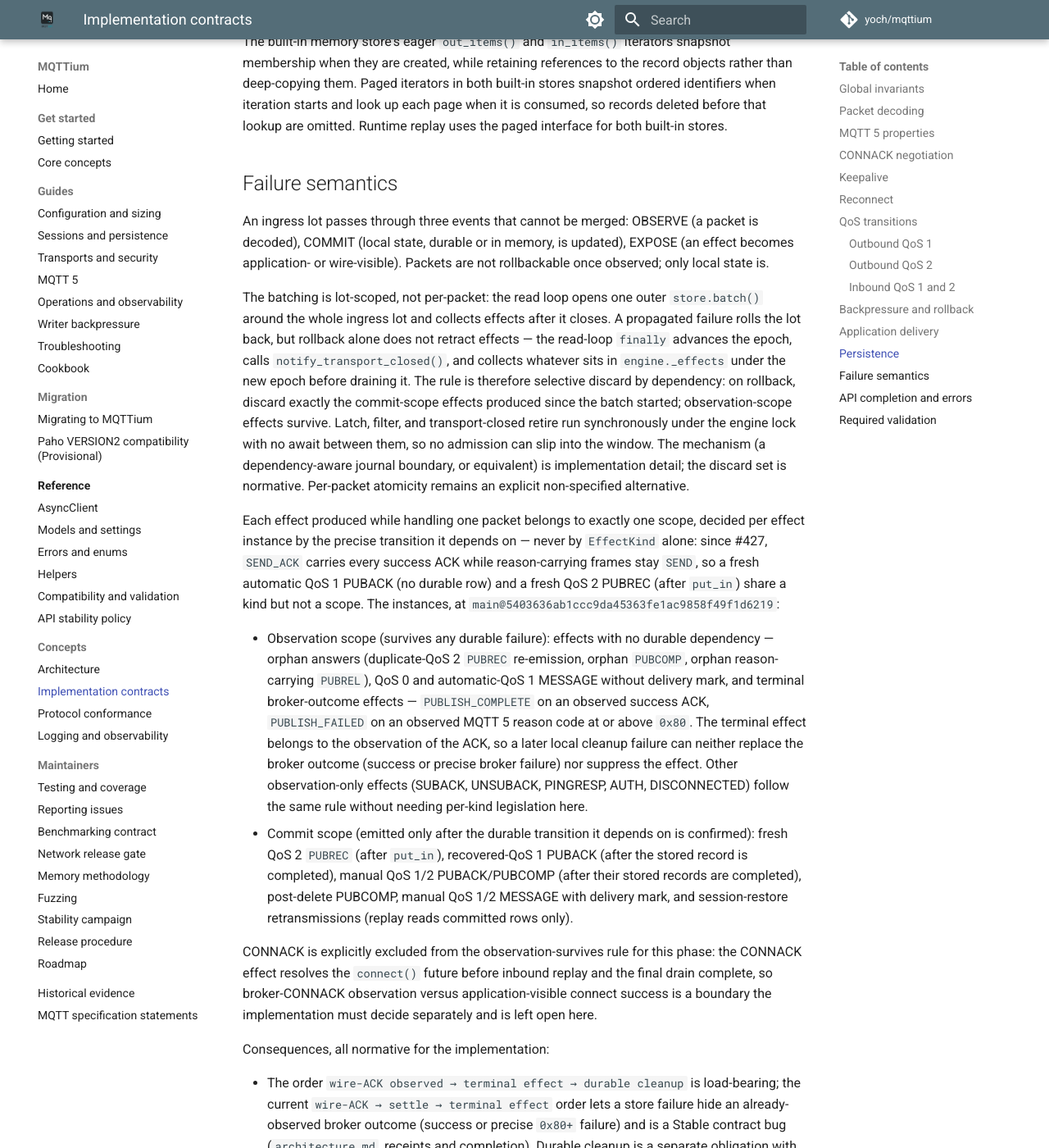
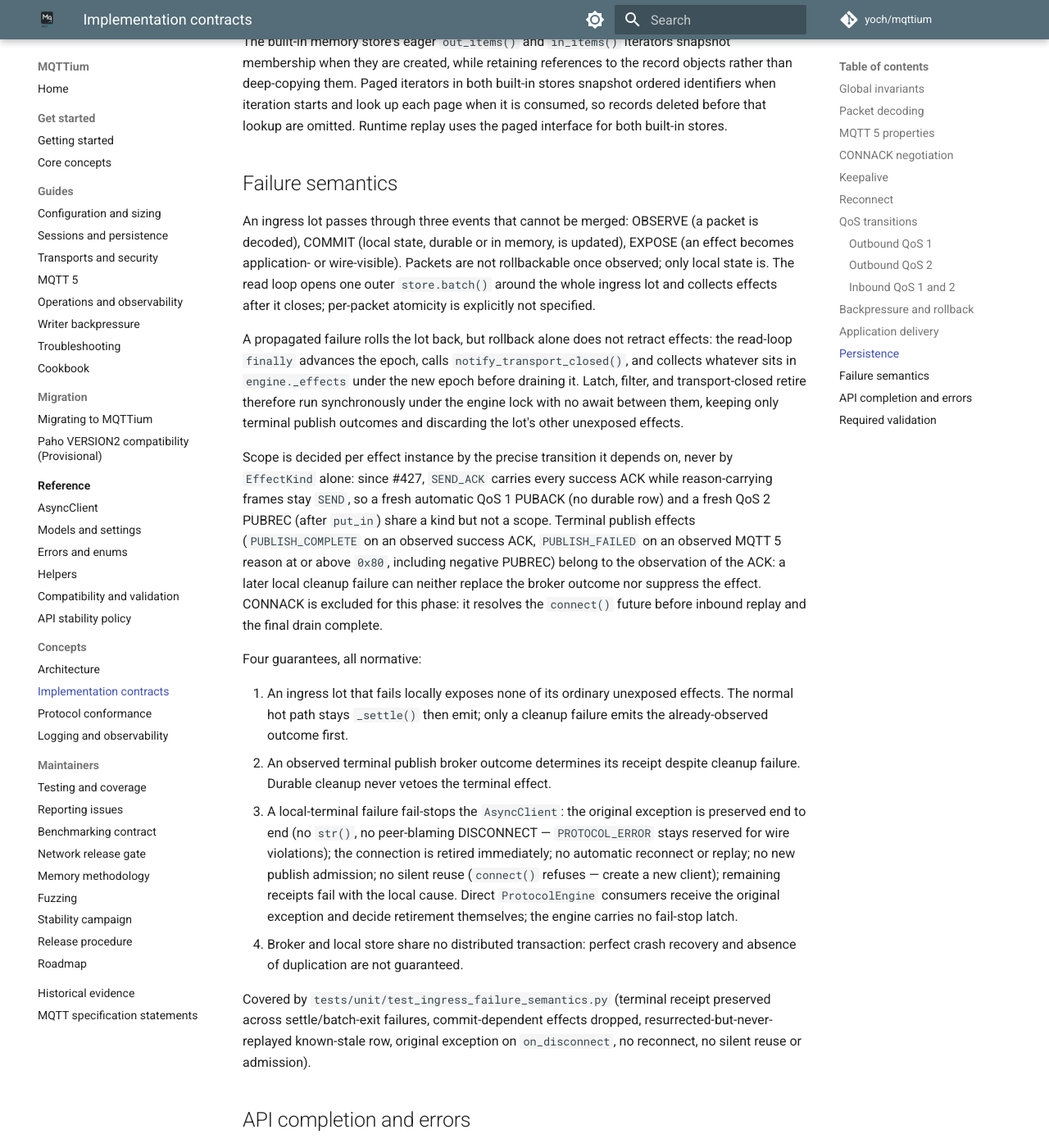
Before and after one commit to yoch/mqttium, an MkDocs documentation site: the page built from docs/implementation-guide.md, in a window 1280 px wide and 1400 px high, scrolled down 5767 px. Shown: the whole window at 82% size. Built offline with MkDocs 1.6.1 and Material for MkDocs 9.7.7, drawn with Linux system fonts in a browser that asks for light colours; comment, search, counter and statistics services are not loaded; some of the changed text lies outside the part shown.

Commit message:
fix: block publish after fail-stop, reclassify local store divergence

```diff
--- a/docs/implementation-guide.md
+++ b/docs/implementation-guide.md
@@ -245,117 +245,52 @@ replay uses the paged interface for both built-in stores.
 An ingress lot passes through three events that cannot be merged: OBSERVE (a
 packet is decoded), COMMIT (local state, durable or in memory, is updated),
 EXPOSE (an effect becomes application- or wire-visible). Packets are not
-rollbackable once observed; only local state is.
+rollbackable once observed; only local state is. The read loop opens one
+outer `store.batch()` around the whole ingress lot and collects effects after
+it closes; per-packet atomicity is explicitly not specified.
 
-The batching is lot-scoped, not per-packet: the read loop opens one outer
-`store.batch()` around the whole ingress lot and collects effects after it
-closes. A propagated failure rolls the lot back, but rollback alone does not
-retract effects — the read-loop `finally` advances the epoch, calls
+A propagated failure rolls the lot back, but rollback alone does not retract
+effects: the read-loop `finally` advances the epoch, calls
 `notify_transport_closed()`, and collects whatever sits in `engine._effects`
-under the new epoch before draining it. The rule is therefore selective
- discard by dependency: on rollback, discard exactly the commit-scope effects
- produced since the batch started; observation-scope effects survive. Latch,
- filter, and transport-closed retire run synchronously under the engine lock
- with no await between them, so no admission can slip into the window. The
- mechanism (a dependency-aware journal boundary, or equivalent) is
- implementation detail; the discard set is normative. Per-packet atomicity
- remains an explicit non-specified alternative.
+under the new epoch before draining it. Latch, filter, and transport-closed
+retire therefore run synchronously under the engine lock with no await
+between them, keeping only terminal publish outcomes and discarding the
+lot's other unexposed effects.
 
- Each effect produced while handling one packet belongs to exactly one scope,
- decided per effect instance by the precise transition it depends on — never
- by `EffectKind` alone: since #427, `SEND_ACK` carries every success ACK while
- reason-carrying frames stay `SEND`, so a fresh automatic QoS 1 PUBACK (no
- durable row) and a fresh QoS 2 PUBREC (after `put_in`) share a kind but not
- a scope. The instances, at
- `main@5403636ab1ccc9da45363fe1ac9858f49f1d6219`:
+ Scope is decided per effect instance by the precise transition it depends
+ on, never by `EffectKind` alone: since #427, `SEND_ACK` carries every
+ success ACK while reason-carrying frames stay `SEND`, so a fresh automatic
+ QoS 1 PUBACK (no durable row) and a fresh QoS 2 PUBREC (after `put_in`)
+ share a kind but not a scope. Terminal publish effects (`PUBLISH_COMPLETE`
+ on an observed success ACK, `PUBLISH_FAILED` on an observed MQTT 5 reason
+ at or above `0x80`, including negative PUBREC) belong to the observation
+ of the ACK: a later local cleanup failure can neither replace the broker
+ outcome nor suppress the effect. CONNACK is excluded for this phase: it
+ resolves the `connect()` future before inbound replay and the final drain
+ complete.
 
-- Observation scope (survives any durable failure): effects with no durable
-  dependency — orphan answers (duplicate-QoS 2 `PUBREC` re-emission, orphan
-  `PUBCOMP`, orphan reason-carrying `PUBREL`), QoS 0 and automatic-QoS 1
-  MESSAGE without delivery mark, and terminal broker-outcome effects —
-  `PUBLISH_COMPLETE` on an observed success ACK, `PUBLISH_FAILED` on an
-  observed MQTT 5 reason code at or above `0x80`. The terminal effect belongs
-  to the observation of the ACK, so a later local cleanup failure can neither
-  replace the broker outcome (success or precise broker failure) nor suppress
-  the effect. Other observation-only effects (SUBACK, UNSUBACK, PINGRESP,
-  AUTH, DISCONNECTED) follow the same rule without needing per-kind
-  legislation here.
-- Commit scope (emitted only after the durable transition it depends on is
-  confirmed): fresh QoS 2 `PUBREC` (after `put_in`), recovered-QoS 1 PUBACK
-  (after the stored record is completed), manual QoS 1/2 PUBACK/PUBCOMP
-  (after their stored records are completed), post-delete PUBCOMP, manual
-  QoS 1/2 MESSAGE with delivery mark, and session-restore retransmissions
-  (replay reads committed rows only).
+Four guarantees, all normative:
 
-CONNACK is explicitly excluded from the observation-survives rule for this
-phase: the CONNACK effect resolves the `connect()` future before inbound
-replay and the final drain complete, so broker-CONNACK observation versus
-application-visible connect success is a boundary the implementation must
-decide separately and is left open here.
+1. An ingress lot that fails locally exposes none of its ordinary unexposed
+   effects. The normal hot path stays `_settle()` then emit; only a cleanup
+   failure emits the already-observed outcome first.
+2. An observed terminal publish broker outcome determines its receipt
+   despite cleanup failure. Durable cleanup never vetoes the terminal effect.
+3. A local-terminal failure fail-stops the `AsyncClient`: the original
+   exception is preserved end to end (no `str()`, no peer-blaming DISCONNECT
+   — `PROTOCOL_ERROR` stays reserved for wire violations); the connection is
+   retired immediately; no automatic reconnect or replay; no new publish
+   admission; no silent reuse (`connect()` refuses — create a new client);
+   remaining receipts fail with the local cause. Direct `ProtocolEngine`
+   consumers receive the original exception and decide retirement
+   themselves; the engine carries no fail-stop latch.
+4. Broker and local store share no distributed transaction: perfect crash
+   recovery and absence of duplication are not guaranteed.
 
-Consequences, all normative for the implementation:
-
-- The order `wire-ACK observed → terminal effect → durable cleanup` is
-  load-bearing; the current `wire-ACK → settle → terminal effect` order lets
-  a store failure hide an already-observed broker outcome (success or precise
-  `0x80+` failure) and is a Stable contract bug (`architecture.md`, receipts
-  and completion). Durable cleanup is a separate obligation with its own
-  failure channel, never a veto on the terminal effect.
-- A local failure keeps its identity end to end: no `str()` conversion, no
-  re-wrap into a peer-attributed error, no normative peer-blaming DISCONNECT
-  for a local cause. Peer-attributed `PROTOCOL_ERROR` stays reserved for wire
-  violations (malformed, unexpected, oversize-by-peer). The existing raw
-  propagation of `MandatoryResponseTooLargeError` and `AssertionError` is the
-  template, not the exception.
-- The implementation obeys exactly three rules. (1) Effects depending on a
-  rolled-back durable commit are never exposed (selective discard by
-  dependency, above). (2) An observed terminal broker publish outcome
-  determines its receipt despite cleanup failure — success and precise
-  `0x80+` broker failure alike, on a separate channel from the local
-  failure. (3) Incoherent, stale, or ambiguous persistence fails safe: the
-  receipt keeps the observed broker outcome; the original local exception is
-  exposed separately; no peer-blaming DISCONNECT; the current
-  engine/session becomes unfit for automatic reconnect and replay, and no
-  MQTT reconnection is used as repair; recovery happens only through
-  explicit application action with the existing API (new session/engine,
-  discard/reset/repair as appropriate); after a crash/restart without a
-  durable tombstone, a duplication remains possible and is documented as not
-  recoverable. Explicitly not built now: per-packet transactions,
-  savepoints, tombstones, new persistence infrastructure — each would need
-  its own correctness/performance proof.
-- Attribution is not retryability. A preserved local exception must additionally
-  map onto the reconnect policy: a persistence failure whose preconditions
-  have not changed, or whose durable outcome is ambiguous, must not trigger
-  transport reconnect loops that re-execute the failing local operation. The
-  existing non-reconnecting local failures (`AssertionError`,
-  `MandatoryResponseTooLargeError`) are the precedent. Recovery reasons over
-  three working dimensions — origin, retryability of the cause, certainty of
-  the durable outcome — as a hypothesis, not a rule: remote observation
-  versus durable state is tracked as coherence pairs (coherent / known-stale
-  / unknown), and the known-stale case (terminal outcome observed, cleanup
-  committed, row resurrected by rollback) is decided by rule (3) above,
-  never by silent replay.
-- Crash window: broker and store share no distributed transaction. Once PUBACK
-  is received it cannot be unreceived, and recording `ACK OBSERVED` can itself
-  fail or be interrupted by a crash. The implementation must define the
-  application-visible commit point, preserve local error identity, refuse
-  absurd automatic recovery, document the crash recovery guarantee — and must
-  not promise correct divergence recovery in every failure model. Candidate
-  mechanisms (store-health flag, durable-ambiguity flag, failure
-  classification) are implementation choices; the normative rule is only that
-  MQTT reconnect is never the automatic repair for such a failure.
-
-Acceptance is covered by `tests/unit/test_ingress_failure_semantics.py`: engine
-reproducers (commit-dependent failure emits nothing; PUBACK success and
-`0x80+` broker failures settle their terminal outcome while the original
-store error propagates; negative PUBREC likewise) and AsyncClient reproducers
-— a failed lot keeps the terminal receipt, drops commit-dependent effects
-(no PUBREC sent, no delivery, row absent), resurrects-but-never-replays the
-known-stale row, surfaces the original exception on `on_disconnect`, sends no
-peer-blaming DISCONNECT, performs no automatic reconnect, and refuses silent
-reuse with `MQTTError`. No universal transactional RAM undo is promised;
-instead the tests assert that after fail-stop no incoherent RAM state is
-reused or exposed.
+Covered by `tests/unit/test_ingress_failure_semantics.py` (terminal receipt
+preserved across settle/batch-exit failures, commit-dependent effects
+dropped, resurrected-but-never-replayed known-stale row, original exception
+on `on_disconnect`, no reconnect, no silent reuse or admission).
 
 ## API completion and errors
 
```
Also changed, not shown: 5 other files.
